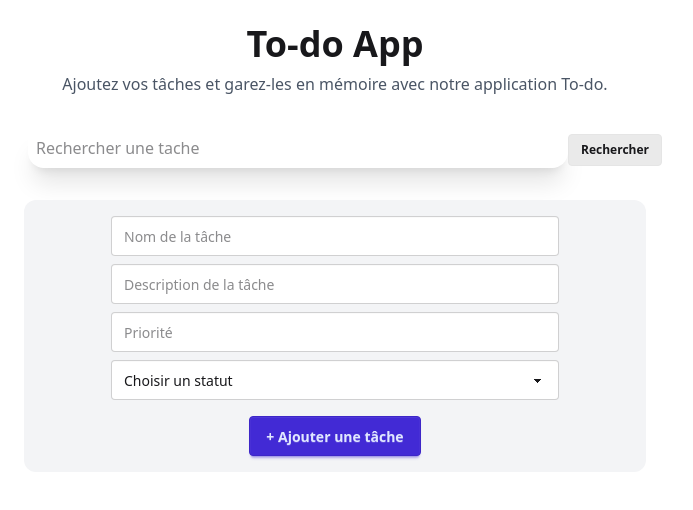
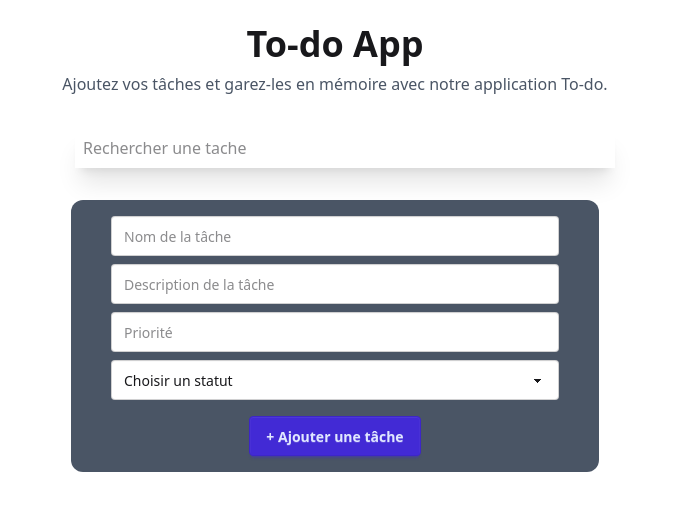
Before and after one commit to NBertrand1/todo-app-react, a React (Vite) app: page / in a window 1280 px wide. Shown: the top 510 px of the page, without its empty margins (305-998 px from the left). Built offline with nearby package versions, Linux system fonts and the light colour scheme.

Commit message:
adding searching's features

```diff
--- a/src/App.jsx
+++ b/src/App.jsx
@@ -10,6 +10,7 @@ function App() {
     return saved ? JSON.parse(saved) : [];
   });
   const [editingTodo, setEditingTodo] = useState(null);
+  const [searchTerm, setSearchTerm] = useState("");
 
   // Save to LocalStorage whenever todos change
   useEffect(() => {
@@ -20,6 +21,15 @@ function App() {
   const handleAddTodo = (taskToAdd) => {
     setTodos([...todos, taskToAdd]);
   }
+
+  const handleSearch = (term) => {
+    setSearchTerm(term);
+  }
+
+  const filteredTodos = todos.filter(todo =>
+    todo.name.toLowerCase().includes(searchTerm.toLowerCase()) ||
+    todo.description.toLowerCase().includes(searchTerm.toLowerCase())
+  );
 
   const handleDeleteTodo = (id) => {
     setTodos(todos.filter(todo => todo.id !== id));
@@ -44,9 +54,10 @@ function App() {
         <p className='text-center text-gray-600'>Ajoutez vos tâches et garez-les en mémoire avec notre application To-do.</p>
         <div className='flex flex-col gap-4 m-8'>
           <TodoList
-            todos={todos}
+            todos={filteredTodos}
             onDelete={handleDeleteTodo}
             onEdit={handleEditTodo}
+            onSearch={handleSearch}
           />
           <TodoForm
             onAdd={handleAddTodo}
--- a/src/components/TodoForm.jsx
+++ b/src/components/TodoForm.jsx
@@ -27,6 +27,7 @@ function TodoForm({ onAdd, editingTodo, onUpdate }) {
     setNewTodo({ name: "", description: "", priority: '', statut: "" });
   }
 
+
   const handleChange = (event) => {
     const { name, value } = event.target
     setNewTodo(prevTodo => ({ ...prevTodo, [name]: value }));
@@ -35,7 +36,7 @@ function TodoForm({ onAdd, editingTodo, onUpdate }) {
   return (
     <>
       {/* Formulaire d'ajout */}
-      <form onSubmit={handleSubmit} className='place-items-center p-4 bg-gray-100 rounded-xl m-4 md:w-x2l'>
+      <form onSubmit={handleSubmit} className='place-items-center p-4 bg-gray-600 rounded-xl m-4 md:w-x2l'>
         <section className='space-y-2 flex flex-col w-full max-w-md mx-auto'>
           {/* The name attribute is indispensable for handleChange because it allows the function to dynamically update the corresponding property in the state object based on the input field's name. */}
           <input
--- a/src/components/TodoList.jsx
+++ b/src/components/TodoList.jsx
@@ -1,21 +1,23 @@
-function TodoList({ todos, onDelete, onEdit }) {
+function TodoList({ todos, onDelete, onEdit, onSearch }) {
 
     return (
         <div className="flex flex-col place-items-center p4">
             <div>
-            <input type="search" name="search-bar" id="" placeholder="Rechercher une tache" className="ml-5 shadow-xl rounded-2xl p-2 border-s-amber-950 md:w-135" />
-            <button
-                className="btn btn-sm btn-soft"
-            >
-                Rechercher
-            </button>
+                <input
+                    type="search"
+                    name="search-bar"
+                    id=""
+                    placeholder="Rechercher une tache"
+                    className="ml-5 shadow-xl p-2 border-s-amber-950 md:w-135"
+                    onChange={(e) => onSearch(e.target.value)}
+                />
             </div>
             {/* Liste des tâches */}
             {todos.length > 0 && (
                 <ul className="grid grid-cols-1  md: gap-4 w-2xl justify-center">
                     {todos.map((todo) => (
                         <li key={todo.id}>
-                            <article className='border-amber-700 rounded-2xl p-4 m-4 border-2 flex place-items-center justify-between bg-base-100 shadow-xl'>
+                            <article className='border-amber-700 rounded-2xl p-4 m-4 border-2 flex bg-base-100 shadow-xl'>
                                 <div className='flex flex-col md:w-full'>
                                     <h2 className="text-xl font-bold">{todo.name}</h2>
                                     <p className="text-gray-600">{todo.description}</p>
```
